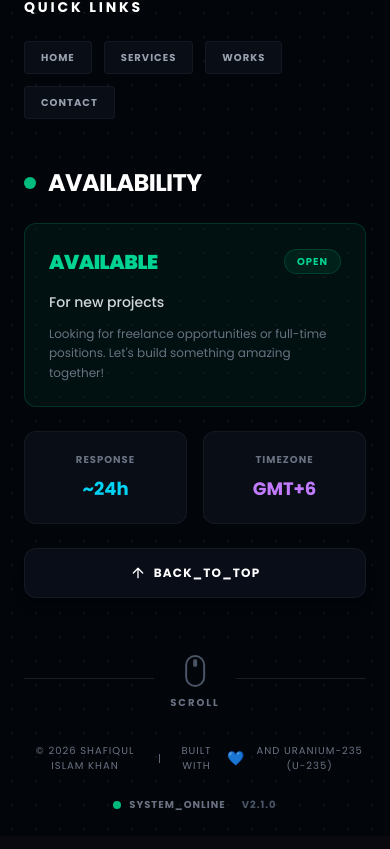
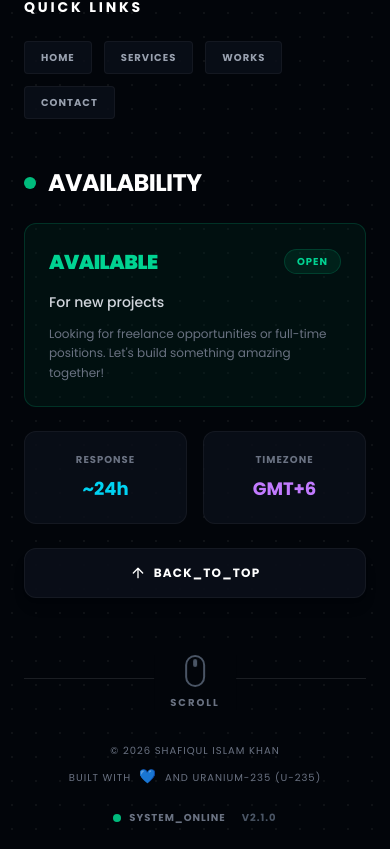
Before and after one commit to ArifKhanEver/Portfolio, a Next.js app: page /projects/book-vibe in a window 390 px wide. Shown: the part 2490-3339 px from the top of the page. Built offline with nearby package versions, Linux system fonts and the light colour scheme.

Commit message:
Refactor footer copyright text to stack properly on mobile devices

```diff
--- a/src/components/Footer.jsx
+++ b/src/components/Footer.jsx
@@ -185,8 +185,10 @@ const Footer = () => {
             <span className="font-bold tracking-[0.2em] uppercase">Scroll</span>
           </div>
 
-          <div className="flex items-center gap-1 uppercase tracking-widest text-center md:text-left">
-            © {currentYear} Shafiqul Islam Khan <span className="mx-2">|</span> Built with <span className="text-blue-500 text-sm mx-1">💙</span> and Uranium-235 (U-235)
+          <div className="flex flex-col md:flex-row items-center gap-2 md:gap-1 uppercase tracking-widest text-center md:text-left">
+            <span>© {currentYear} Shafiqul Islam Khan</span>
+            <span className="hidden md:inline mx-2">|</span>
+            <span>Built with <span className="text-blue-500 text-sm mx-1">💙</span> and Uranium-235 (U-235)</span>
           </div>
 
           <div className="flex items-center gap-2 font-bold tracking-widest uppercase">
```
